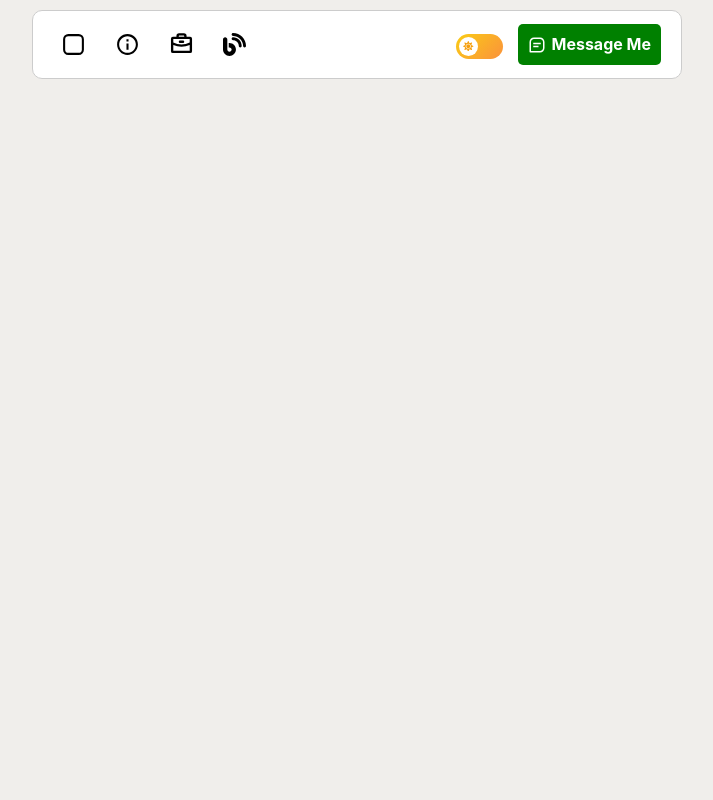
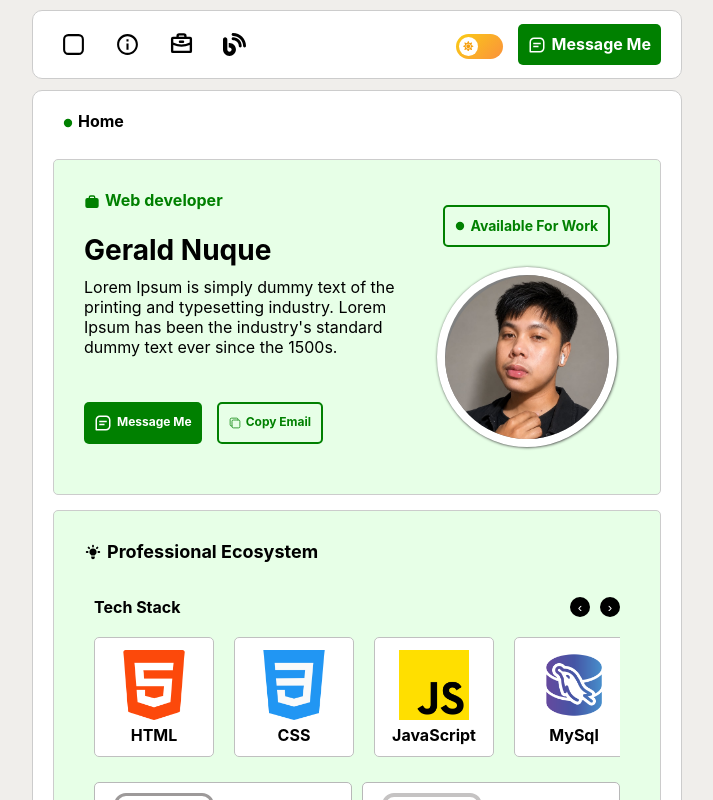
Before and after one commit to pedznuque/Gerald-Portfolio, a React (Create React App) app: page /home in a window 1280 px wide. Before the commit this address had no page. Shown: the top 800 px of the page, without its empty margins (283-996 px from the left). Built offline with nearby package versions, Linux system fonts and the light colour scheme.

Commit message:
Update portfolio

```diff
--- a/src/routeControl/RouteControl.jsx
+++ b/src/routeControl/RouteControl.jsx
@@ -1,5 +1,5 @@
 import React from "react";
-import { Routes, Route } from "react-router";
+import { Routes, Route, Navigate } from "react-router";
 import Home from "../pages/home/Home";
 import About from "../pages/about/About";
 import Project from "../pages/project/Project";
@@ -9,7 +9,8 @@ const RouteControl = () => {
   return (
     <div>
       <Routes>
-        <Route path="/" element={<Home />} />
+        <Route path="/" element={<Navigate to="home" replace/>}/>
+        <Route path="/home" element={<Home />} />
         <Route path="/about" element={<About />} />
         <Route path="/project" element={<Project />} />
         <Route path="/blog" element={<Blog />} />
```
